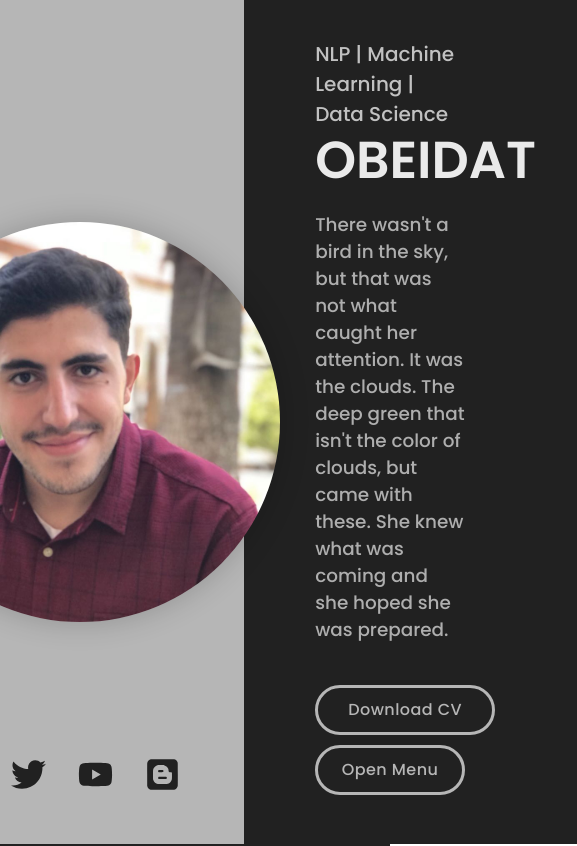
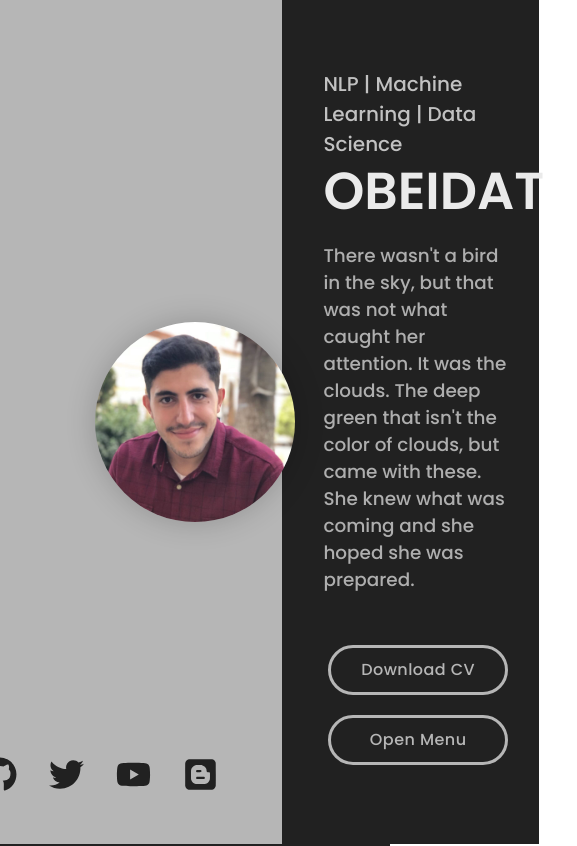
Before and after one commit to motasem-obeidat/motasem-obeidat.github.io-1, a React (Create React App) app: page / in a window 390 px wide. Shown: the top 846 px of the page, 577 px wide, since content can reach past the window. Built offline with nearby package versions, Linux system fonts and the light colour scheme; a web font is replaced by a local one.

Commit message:
Update Landing.css

```diff
--- a/src/components/Landing/Landing.css
+++ b/src/components/Landing/Landing.css
@@ -112,14 +112,56 @@
 }
 
 .dropdown-list.open {
-  max-height: 50vh; /* Adjust according to the content's height */
+  max-height: 500px; /* Adjust according to the content's height */
 }
 
+/* Ensure the dropdown takes full width on smaller screens */
 .dropdown-list a {
   display: block;
+  width: 100%;
+  text-align: center;
+  padding: 10px 0;
   margin-bottom: 10px;
+  background-color: #f0f0f0; /* Add a background to differentiate the links */
+  border-radius: 5px;
 }
 
 .dropdown-list a:last-child {
   margin-bottom: 0;
 }
+
+/* Media query for smaller devices */
+@media only screen and (max-width: 600px) {
+  .landing--container-right {
+    padding: 10px;
+  }
+
+  .lcr--content {
+    width: 80%;
+    margin-right: 1rem;
+  }
+
+  .landing--img {
+    --img-size: 200px;
+    left: 50%;
+  }
+
+  .dropdown-list a {
+    font-size: 1rem;
+    padding: 8px;
+  }
+
+  .dropdown-list.open {
+    max-height: 400px;
+  }
+
+  .lcr-buttonContainer {
+    flex-direction: column;
+    align-items: center;
+  }
+
+  .lcr-buttonContainer a {
+    flex: 1 0 100%; /* Make buttons take full width on small screens */
+    margin-bottom: 10px;
+  }
+}
```
